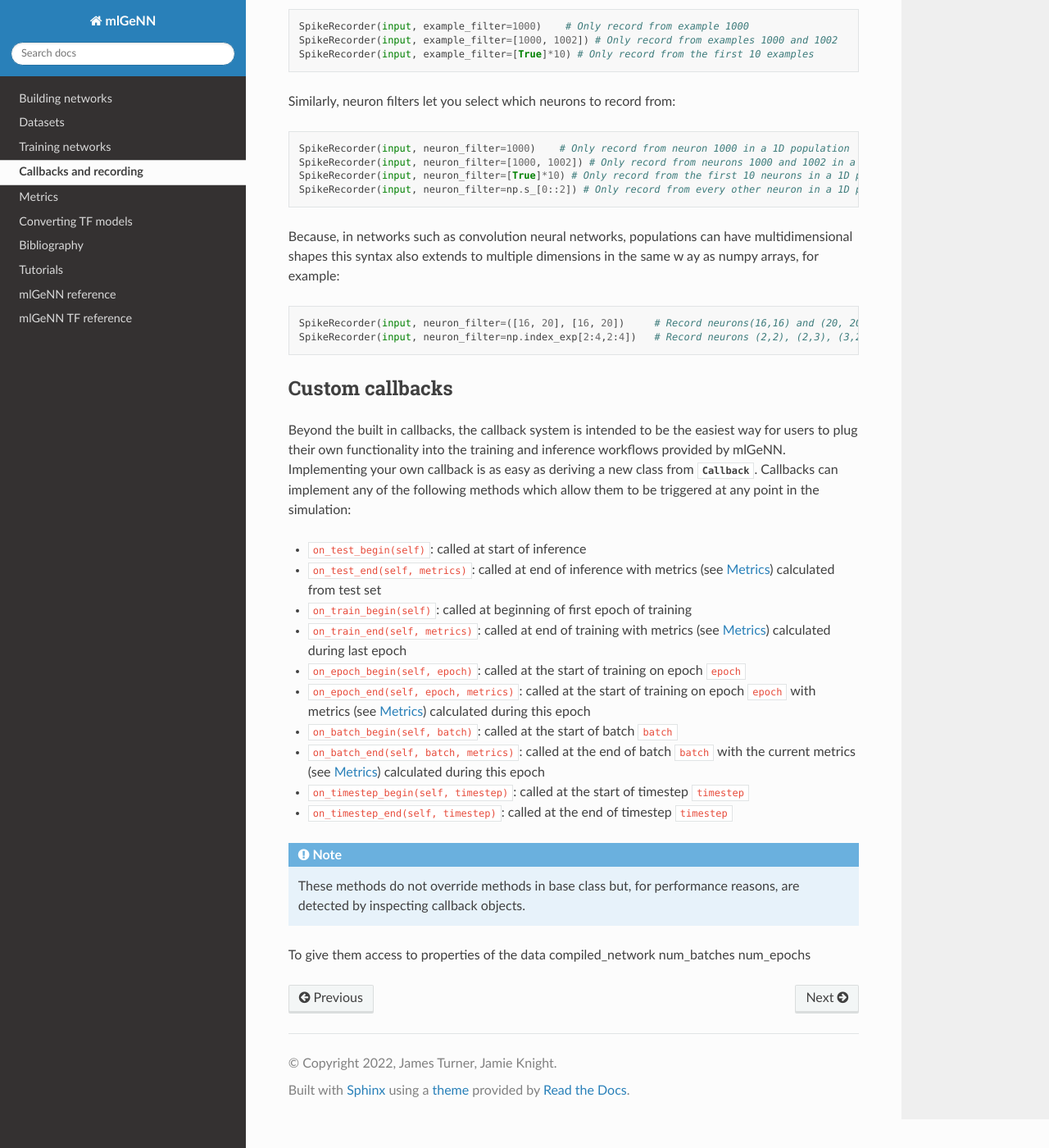
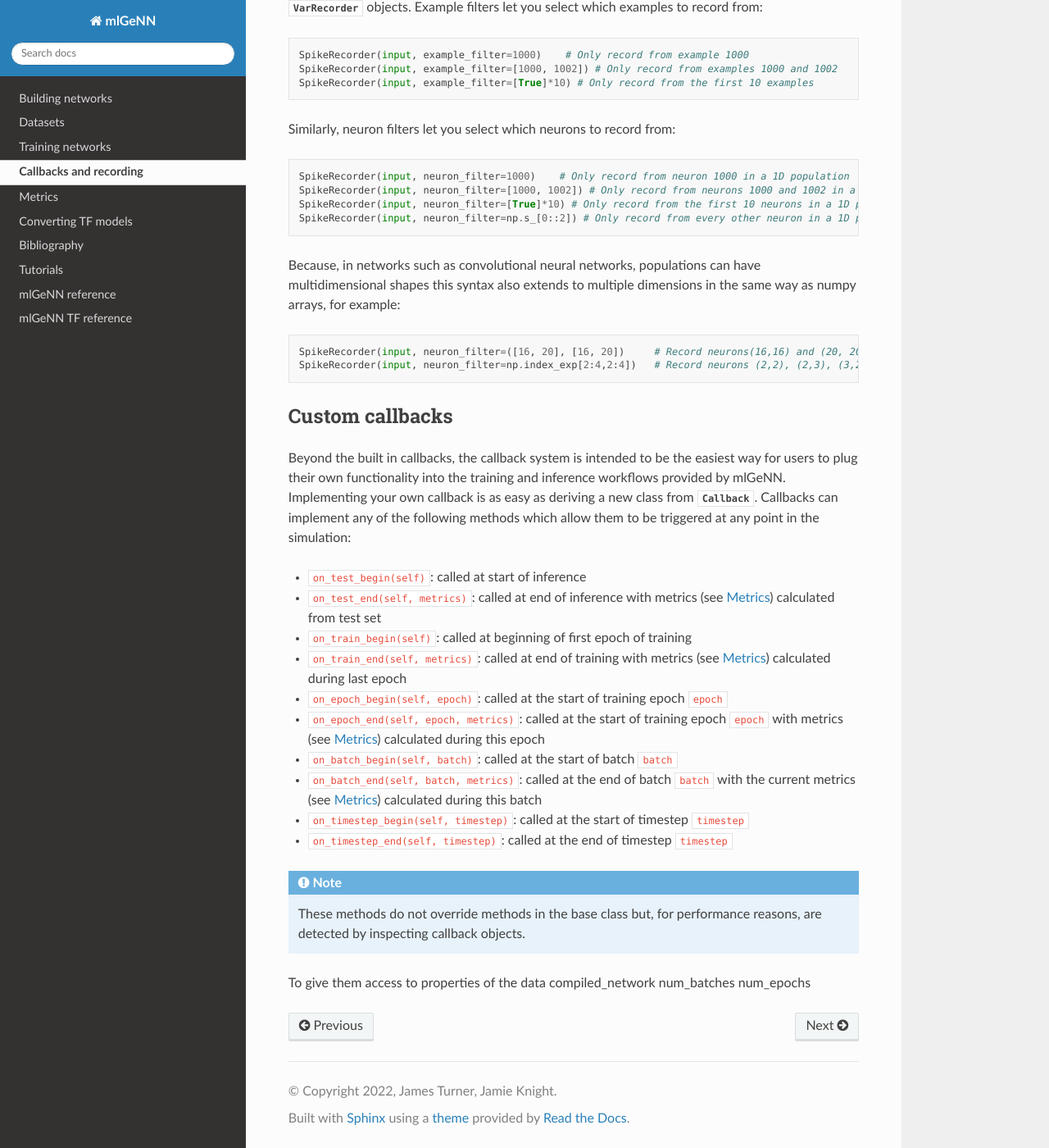
Before and after one commit to genn-team/ml_genn, a Sphinx documentation site: the page built from docs/usage/callbacks_recording.rst, in a window 1280 px wide and 1400 px high, scrolled down 1825 px. Shown: the whole window at 82% size. Built offline with Sphinx 7.4.7 and the Read the Docs theme 2.0.0, drawn with Linux system fonts in a browser that asks for light colours; some of the changed text lies outside the part shown.

Commit message:
Typo fixing.

```diff
--- a/docs/tutorials/index.rst
+++ b/docs/tutorials/index.rst
@@ -42,7 +42,7 @@ Directly train a simple three layer network of densely connected leaky integrate
 
 Training using TensorFlow and converting to an SNN using FewSpike
 =================================================================
-Create and train a simple convolutional neural network in Keras, convert to SNN using [[FewSpike](http://dx.doi.org/10.1038/s42256-021-00311-4)] and evaluate using mlGeNN
+Create and train a simple convolutional neural network in Keras, convert to SNN using `FewSpike <http://dx.doi.org/10.1038/s42256-021-00311-4>`_ and evaluate using mlGeNN
 
 .. toctree::
     :maxdepth: 3
--- a/docs/usage/callbacks_recording.rst
+++ b/docs/usage/callbacks_recording.rst
@@ -38,8 +38,9 @@ Then you can add :class:`~callbacks.var_recorder.SpikeRecorder` callbacks to a m
     from ml_genn.callbacks import VarRecorder
     ...
     callbacks = ["batch_progress_bar", SpikeRecorder(input, key="spikes_input")]
-    metrics, cb_data = compiled_net.evaluate({input: testing_images * 0.01}, {output: testing_labels},
-                                              callbacks=callbacks)
+    metrics, cb_data = compiled_net.evaluate({input: testing_images * 0.01},
+		                             {output: testing_labels},
+                                             callbacks=callbacks)
 
 The ``key`` argument is used to uniquely identify data produced by callbacks in the ``cb_data``  dictionary
 returned by ``evaluate`` and can be any hashable type. If no key is provided, the integer index of the
@@ -67,8 +68,9 @@ For example, to record a state variable called `v` from a  :class:`~population.P
     from ml_genn.callbacks import VarRecorder
     ...
     callbacks = ["batch_progress_bar", VarRecorder(input, "v", key="v_input")]
-    metrics, cb_data = compiled_net.evaluate({input: testing_images * 0.01}, {output: testing_labels},
-                                              callbacks=callbacks)
+    metrics, cb_data = compiled_net.evaluate({input: testing_images * 0.01},
+		                             {output: testing_labels},
+                                             callbacks=callbacks)
 
 to record the population's `V` state variable over time. After the simulation has
 completed, you could then plot the membrane voltage of all neurons during the first example using matplotlib with:
@@ -104,9 +106,9 @@ Similarly, neuron filters let you select which neurons to record from:
     SpikeRecorder(input, neuron_filter=[True]*10) # Only record from the first 10 neurons in a 1D population
     SpikeRecorder(input, neuron_filter=np.s_[0::2]) # Only record from every other neuron in a 1D population
 
-Because, in networks such as convolution neural networks, populations can have
-multidimensional shapes this syntax also extends to multiple dimensions in the same w
-ay as numpy arrays, for example:
+Because, in networks such as convolutional neural networks, populations can have
+multidimensional shapes this syntax also extends to multiple dimensions in the same way
+as numpy arrays, for example:
 
 ..  code-block:: python
 
@@ -124,15 +126,15 @@ Callbacks can implement any of the following methods which allow them to be trig
 * ``on_test_end(self, metrics)``: called at end of inference with metrics (see :ref:`section-metrics`) calculated from test set
 * ``on_train_begin(self)``: called at beginning of first epoch of training
 * ``on_train_end(self, metrics)``: called at end of training with metrics (see :ref:`section-metrics`) calculated during last epoch
-* ``on_epoch_begin(self, epoch)``: called at the start of training on epoch ``epoch``
-* ``on_epoch_end(self, epoch, metrics)``: called at the start of training on epoch ``epoch`` with metrics (see :ref:`section-metrics`) calculated during this epoch
+* ``on_epoch_begin(self, epoch)``: called at the start of training epoch ``epoch``
+* ``on_epoch_end(self, epoch, metrics)``: called at the start of training epoch ``epoch`` with metrics (see :ref:`section-metrics`) calculated during this epoch
 * ``on_batch_begin(self, batch)``: called at the start of batch ``batch``
-* ``on_batch_end(self, batch, metrics)``: called at the end of batch ``batch`` with the current metrics (see :ref:`section-metrics`) calculated during this epoch
+* ``on_batch_end(self, batch, metrics)``: called at the end of batch ``batch`` with the current metrics (see :ref:`section-metrics`) calculated during this batch
 * ``on_timestep_begin(self, timestep)``: called at the start of timestep ``timestep``
 * ``on_timestep_end(self, timestep)``: called at the end of timestep ``timestep``
 
 .. note::
-    These methods do not override methods in base class but, for performance reasons, are detected by inspecting
+    These methods do not override methods in the base class but, for performance reasons, are detected by inspecting
     callback objects.
 
 To give them access to properties of the
--- a/docs/usage/datasets.rst
+++ b/docs/usage/datasets.rst
@@ -13,11 +13,11 @@ first dimension is the number of examples in the dataset.
 
 Static inputs
 ^^^^^^^^^^^^^
-For static inputs which do not change throughout the example, the remaining dimensions of the array should
+For static inputs which do not change throughout each example, the remaining dimensions of the array should
 match the shape of the input layer. For example, greyscale images from the MNIST training set might be encoded as
 a numpy array of shape :math:`(60000, 28, 28)` for a spiking convolutional network.
 Static images are then encoded into a spatio-temporal spike train using an input neuron model.
-For example, the :class:`~neurons.neuron.PoissonInput` turns a static input into a spike rate code.
+For example, the :class:`~neurons.neuron.PoissonInput` turns a static input into a spike rate code with irregular spike train that have Poisson statistics.
 
 Time-varying inputs
 ^^^^^^^^^^^^^^^^^^^
--- a/docs/usage/metrics.rst
+++ b/docs/usage/metrics.rst
@@ -18,6 +18,7 @@ different metrics can be calculated for each one by providing a dictionary of me
 
 ..  code-block:: python
 
-    metrics = compiled_net.evaluate({input: x}, {output: y, output_2: y2}, {output: "mean_square_error", output_2: "sparse_categorical_accuracy"})
+    metrics = compiled_net.evaluate({input: x}, {output: y, output_2: y2},
+		                    {output: "mean_square_error", output_2: "sparse_categorical_accuracy"})
     print(f"Error = {metrics[output].result}")
     print(f"Accuracy = {100 * metrics[output_2].result}%")
--- a/docs/usage/training_networks.rst
+++ b/docs/usage/training_networks.rst
@@ -6,7 +6,7 @@ A key design goal of mlGeNN is that once a network topology has been defined usi
 :ref:`section-building_networks`, it can be trained using *any* supported training algorithm.
 :class:`.Network` and :class:`.SequentialNetwork` objects need to be *compiled* into
 GeNN models for training using a training algorithm compiler class. Currently the
-following compilers for training networks are provide:
+following compilers for training networks are provided:
 
 e-prop
 ------
@@ -58,7 +58,7 @@ data each time like this:
                                              start_epoch=e, num_epochs=1,
                                              shuffle=True)
 
-where ``augment`` is a function that returns an augmented version of a spike dataset (see ref:`section-datasets`).
+where ``augment`` is a function that returns an augmented version of a spike dataset (see :ref:`section-datasets`).
 
 Default parameters
 ------------------
```
Also changed, not shown: other parts of docs/usage/callbacks_recording.rst (+1 -1 lines), other parts of docs/usage/metrics.rst (+1 -1 lines), docs/usage/building_networks.rst (+6 -6 lines), 2 other files.
